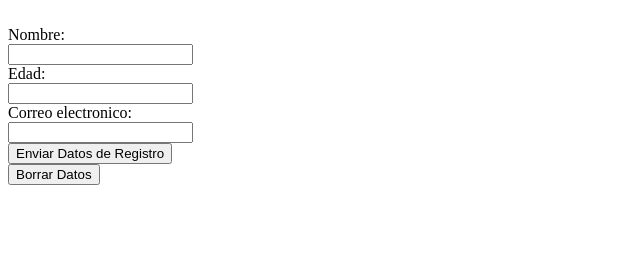
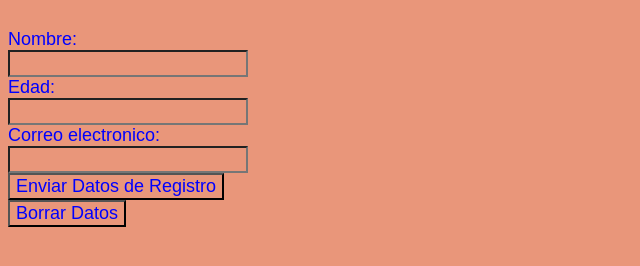
Before and after one commit to demonassit/8sis1aJavaScript, a plain HTML site: page index.html in a window 1280 px wide. Shown: the whole page, without its empty margins (0-640 px from the left). Drawn offline with Linux system fonts and the light colour scheme.

Commit message:
css correcion

```diff
--- a/css/estilos.css
+++ b/css/estilos.css
@@ -1,6 +1,6 @@
 * {
     color:blue;
     font-family:Arial, Helvetica, sans-serif;
-    font-size: 12px;
+    font-size: 18px;
     background-color: darksalmon;
 }
--- a/index.html
+++ b/index.html
@@ -3,6 +3,7 @@
 <head>
     <meta charset="UTF-8">
     <meta name="viewport" content="width=device-width, initial-scale=1.0">
+    <link rel="stylesheet" href="css/estilos.css">
     <script language="javascript" type="text/javascript" src="js/validaformulario.js" ></script>
     <title>Formulario</title>
 </head>
```
